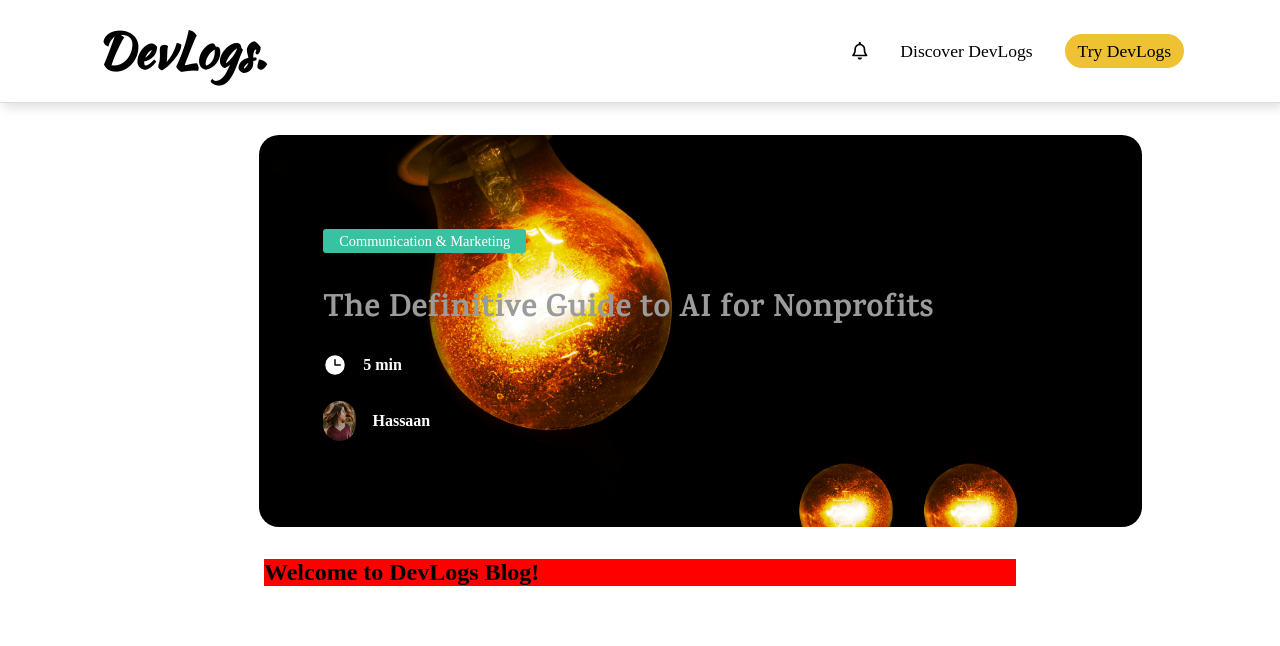
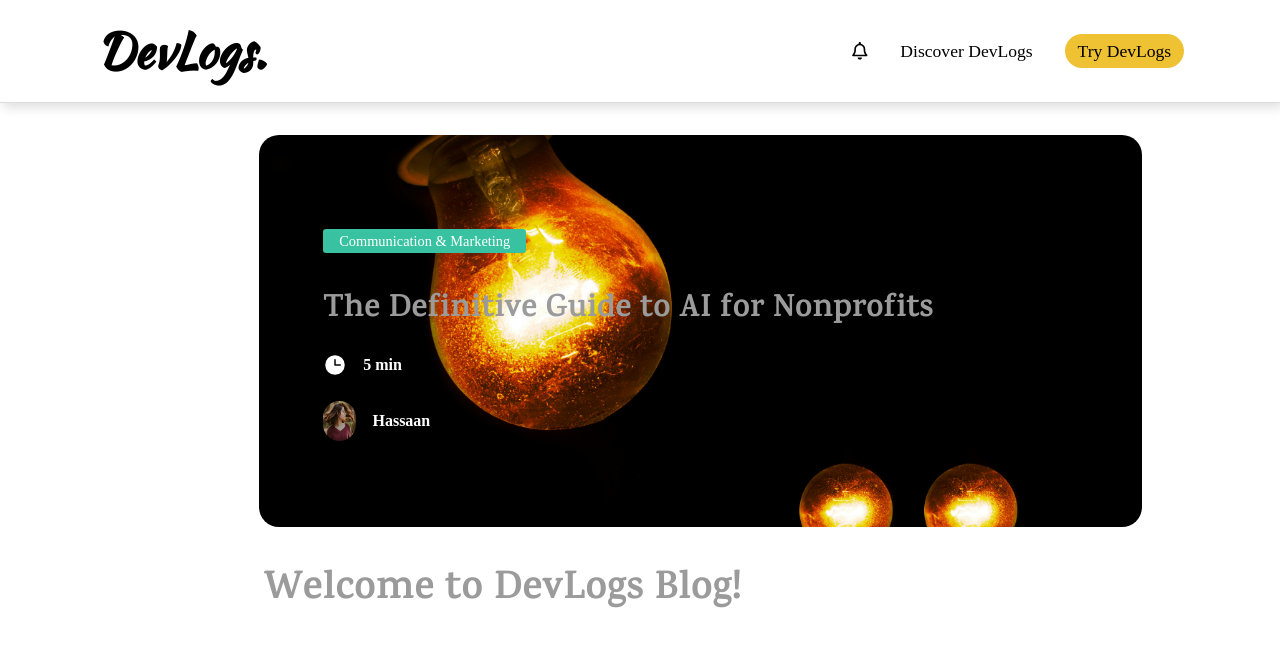
Before and after one commit to hassaammgl/mern-blog-client, a React (Vite) app: page / in a window 1280 px wide. Shown: the top 646 px of the page. Built offline with nearby package versions, Linux system fonts and the light colour scheme; a web font is replaced by a local one.

Commit message:
dasfdsaf

```diff
--- a/src/styles/blog.scss
+++ b/src/styles/blog.scss
@@ -2,9 +2,12 @@
 
 .blog{
     margin: 2rem 16.5rem;
-    background: red;
 
     h2{
         margin: 1px 0;
+        font-size: 2.5rem;
+        color: $color3;
+        font-family: $font3;
+        font-weight: bold;
     }
 }
```
